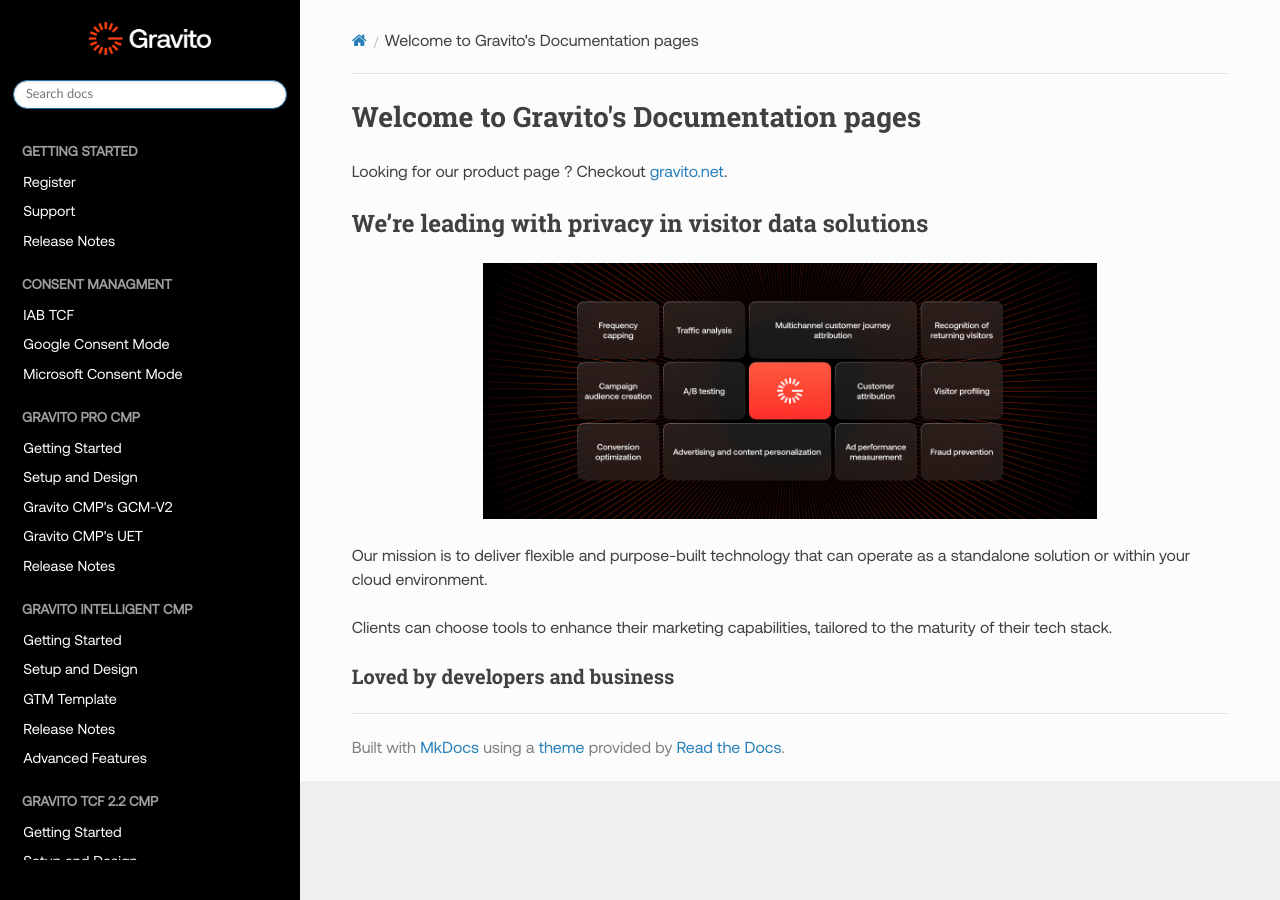
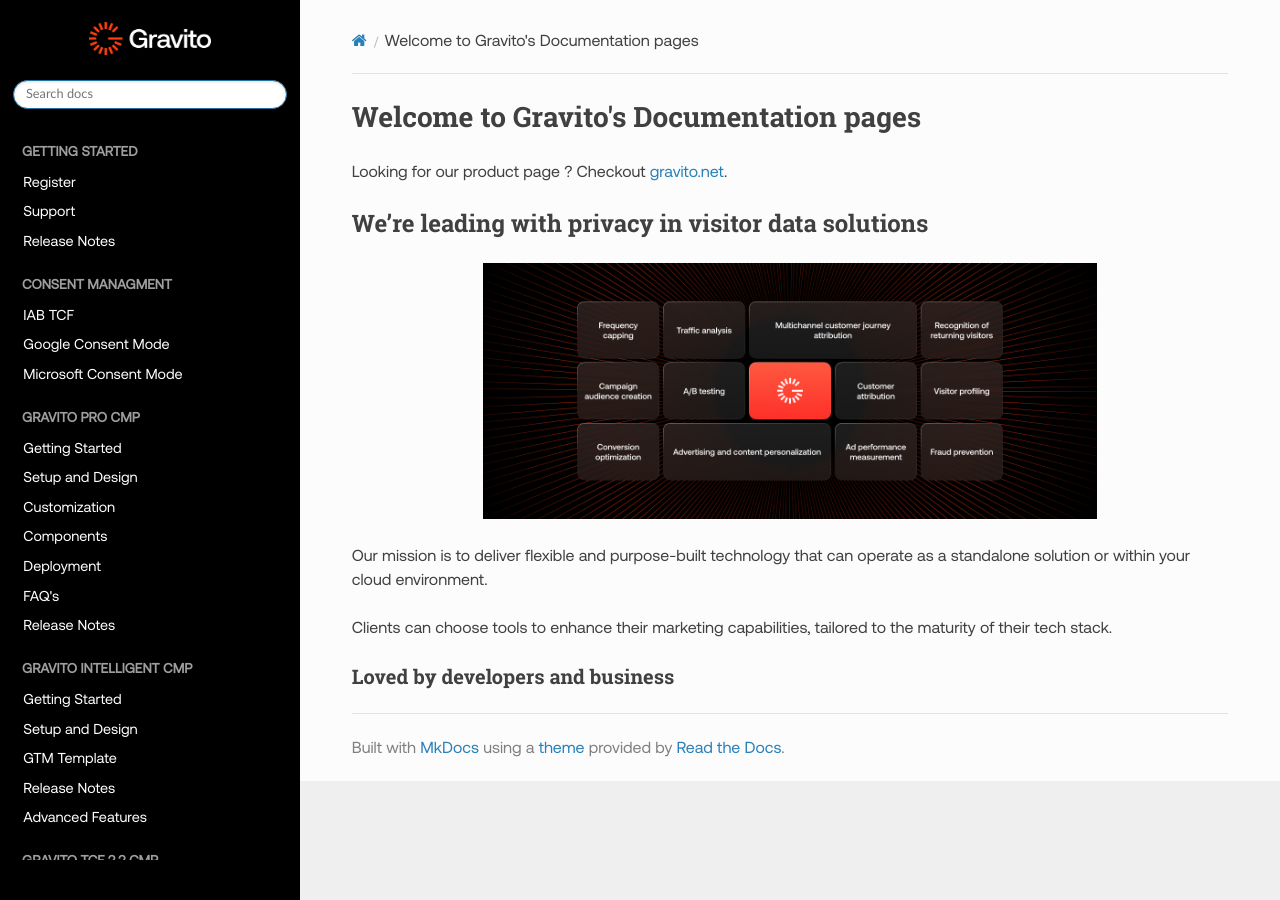
Before and after one commit to GravitoLtd/gravitoltd.github.io, an MkDocs documentation site: the page built from docs/index.md, in a window 1280 px wide. Built offline with MkDocs 1.6.1, drawn with Linux system fonts in a browser that asks for light colours; nearby versions of some CDN libraries; comment, search, counter and statistics services are not loaded.

Commit message:
Update documentation structure for Gravito Pro CMP, adding new sections for Customization, Components, Deployment, and FAQs.

```diff
--- a/mkdocs.yml
+++ b/mkdocs.yml
@@ -33,8 +33,10 @@
   - Gravito Pro CMP:
       - Getting Started: 'Gravito_Pro_CMP/Getting_Started.md'
       - Setup and Design: 'Gravito_Pro_CMP/Setup_and_Design.md'
-      - Gravito CMP's GCM-V2: 'Gravito_Pro_CMP/Gravito_cmp_gcmv2.md'
-      - Gravito CMP's UET: 'Gravito_Pro_CMP/Gravito_cmp_uet.md'
+      - Customization: 'Gravito_Pro_CMP/Customization.md'
+      - Components: 'Gravito_Pro_CMP/Components.md'
+      - Deployment: 'Gravito_Pro_CMP/Deployment.md'
+      - FAQ's: 'Gravito_Pro_CMP/FAQ.md'
       - Release Notes: 'Gravito_Pro_CMP/Release_Notes.md'
   - Gravito Intelligent CMP:
       - Getting Started: 'Gravito_Intelligent_CMP/Getting_Started.md'
```
Also changed, not shown: docs/Gravito_Pro_CMP/Components.md (added, +8 -0 lines), docs/Gravito_Pro_CMP/Components/gravito_cmp.md (added, +22 -0 lines), docs/Gravito_Pro_CMP/Deployments.md (added), docs/Gravito_Pro_CMP/FAQ.md (added).
